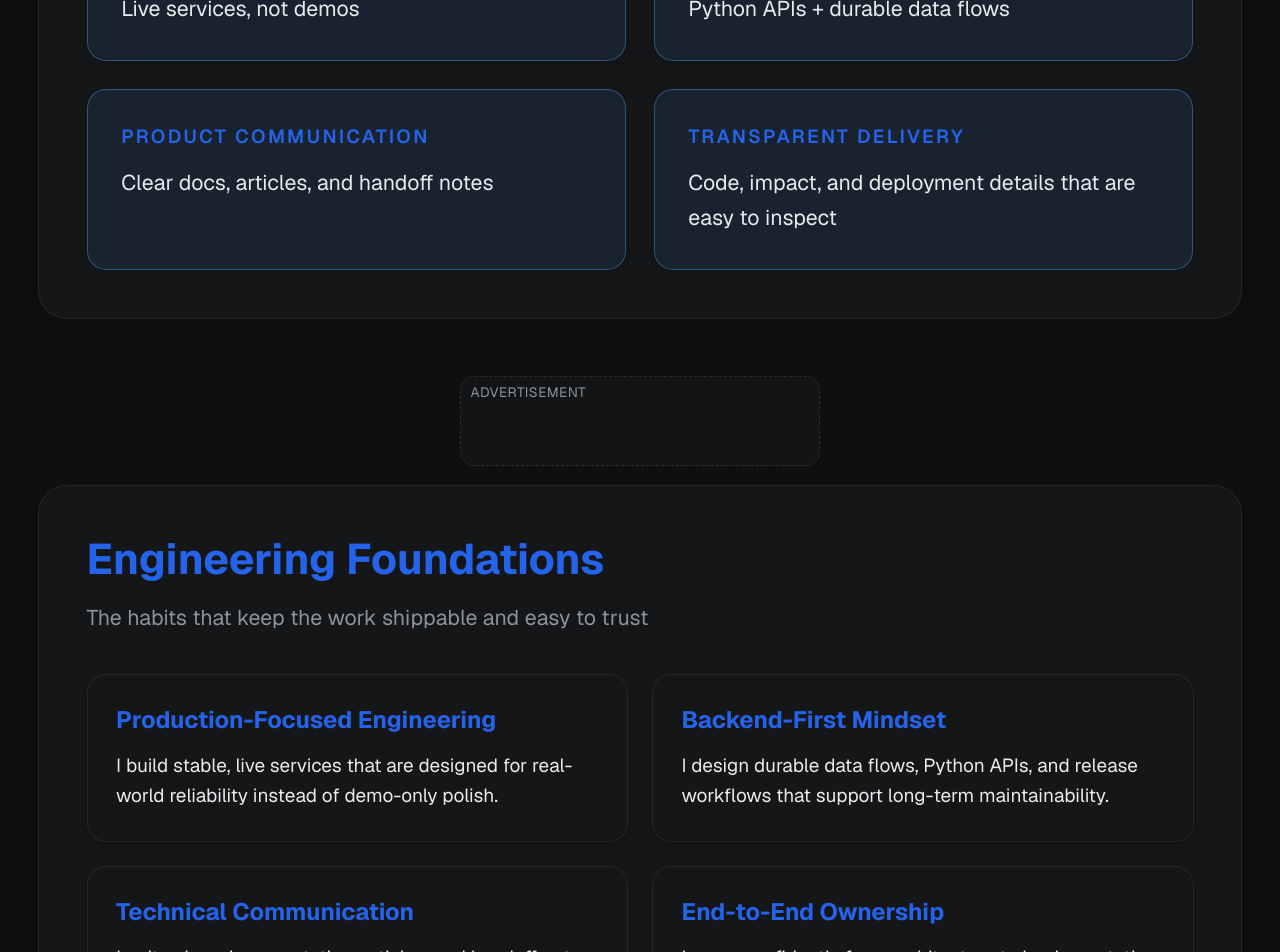
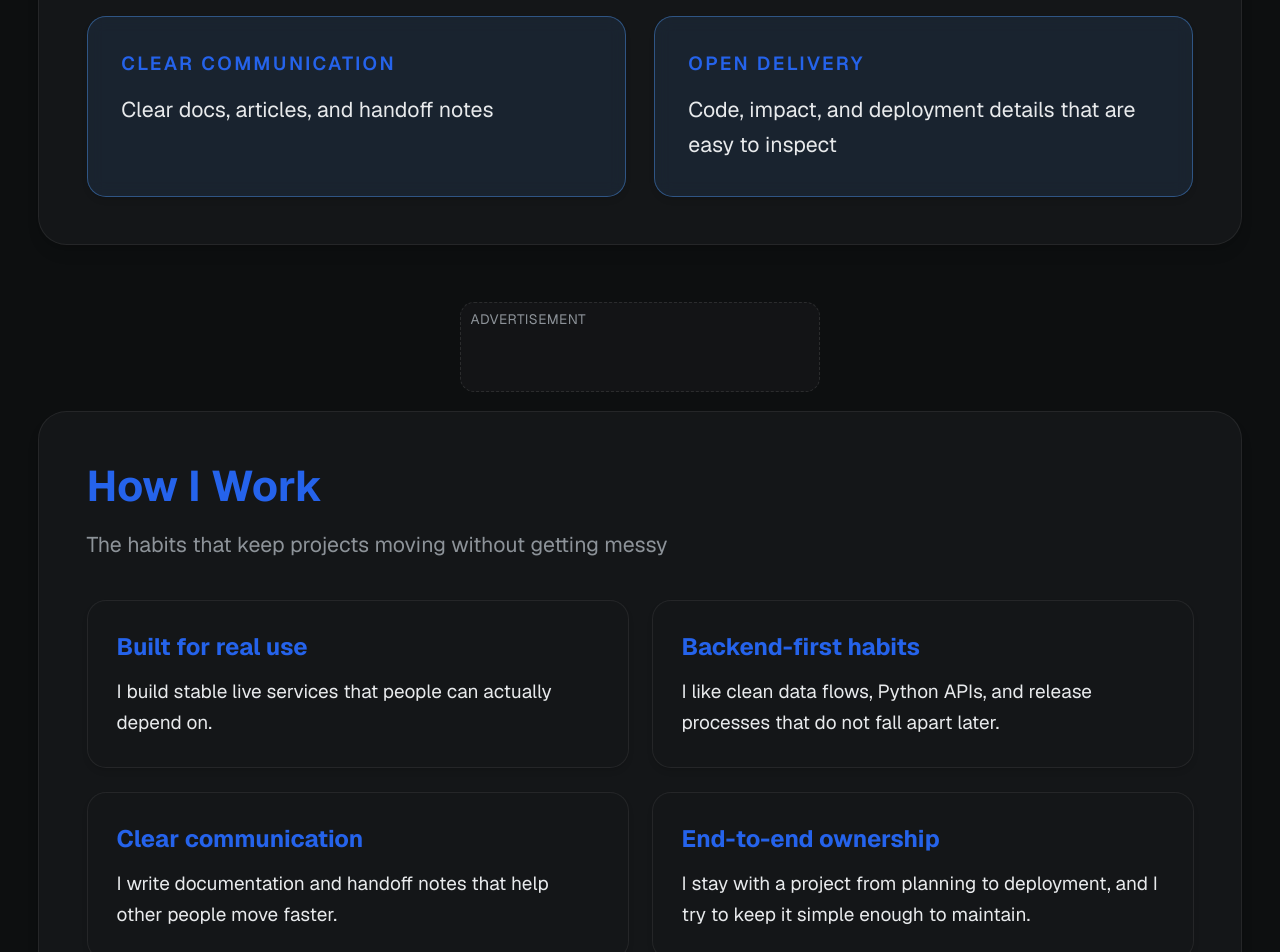
Before and after one commit to Lukas-Bohez/portfolio, a Next.js app: page / in a window 1280 px wide. Shown: the part 1660-2612 px from the top of the page. Built offline with nearby package versions, Linux system fonts and the light colour scheme.

Commit message:
Soften portfolio copy and reveal motion

```diff
--- a/src/app/components/PortfolioComponents.tsx
+++ b/src/app/components/PortfolioComponents.tsx
@@ -130,16 +130,16 @@ export function Hero({ onScrollToProjects, isDark }: { onScrollToProjects: () =>
       </div>
       <div className="relative z-10 grid gap-6 sm:gap-8 lg:grid-cols-[minmax(0,1fr)_auto] lg:items-center">
         <div className="max-w-2xl">
-          <p className="uppercase tracking-[0.12em] sm:tracking-widest text-blue-400 dark:text-blue-200 font-semibold text-xs sm:text-base">Pragmatic code with scalable impact</p>
+          <p className="uppercase tracking-[0.12em] sm:tracking-widest text-blue-400 dark:text-blue-200 font-semibold text-xs sm:text-base">Built to ship and stay usable</p>
           <h1 className="mt-2 text-4xl sm:text-6xl lg:text-7xl font-extrabold leading-tight">Oroka Conner</h1>
           <p className="mt-4 text-base sm:text-xl text-default leading-relaxed">
-            I am a full-stack web developer building production-ready Python and TypeScript systems that are fast to ship, reliable to run, and easy to maintain.
+            I build full-stack Python and TypeScript apps that are straightforward to ship, stable to run, and easy to hand off.
           </p>
           <p className="mt-4 inline-flex rounded-full border border-blue-400 dark:border-blue-200 bg-blue-400/15 dark:bg-blue-400/20 px-3.5 sm:px-6 py-2 sm:py-3 text-xs sm:text-base font-semibold text-contrast">
             Actively interviewing for full-stack web developer roles
           </p>
           <p className="mt-5 sm:mt-6 max-w-2xl text-base sm:text-lg text-default leading-relaxed">
-            I focus on backend architecture, pragmatic UX, and self-hosted delivery from prototype to live product. This portfolio highlights production projects including Quiz The Spire, Convert The Spire Reborn v10.0.6, a dedicated CMS demo with Sanity + Cloudinary, and the Lofi browser extension.
+            I care about backend architecture, clear UX, and deployments that hold up in the real world. This portfolio highlights Quiz The Spire, Convert The Spire Reborn v10.0.6, a CMS demo with Sanity + Cloudinary, and the Lofi browser extension.
           </p>
 
           <div className="mt-7 sm:mt-8 flex flex-wrap gap-3 sm:gap-4">
@@ -336,25 +336,25 @@ export function RecruiterWowStrip() {
 export function Stats() {
   const metrics = [
     {
-      label: 'Production-focused engineering',
+      label: 'Built for real use',
       value: 'Live services, not demos',
     },
     {
-      label: 'Backend-first mindset',
+      label: 'Backend-first habits',
       value: 'Python APIs + durable data flows',
     },
     {
-      label: 'Product communication',
+      label: 'Clear communication',
       value: 'Clear docs, articles, and handoff notes',
     },
     {
-      label: 'Transparent delivery',
+      label: 'Open delivery',
       value: 'Code, impact, and deployment details that are easy to inspect',
     },
   ];
 
   return (
-    <Section id="what-i-do" title="What I Do" subtitle="Value, scope, and delivery shape how I work">
+    <Section id="what-i-do" title="What I Do" subtitle="I keep the work practical, readable, and easy to ship">
       <div className="grid grid-cols-1 gap-4 sm:gap-6 md:grid-cols-2">
         {metrics.map((metric, index) => (
           <motion.article
@@ -377,25 +377,25 @@ export function Stats() {
 export function AboutAndSkills({ isDark }: { isDark: boolean }) {
   const principles = [
     {
-      title: 'Production-Focused Engineering',
-      copy: 'I build stable, live services that are designed for real-world reliability instead of demo-only polish.',
+      title: 'Built for real use',
+      copy: 'I build stable live services that people can actually depend on.',
     },
     {
-      title: 'Backend-First Mindset',
-      copy: 'I design durable data flows, Python APIs, and release workflows that support long-term maintainability.',
+      title: 'Backend-first habits',
+      copy: 'I like clean data flows, Python APIs, and release processes that do not fall apart later.',
     },
     {
-      title: 'Technical Communication',
-      copy: 'I write clear documentation, articles, and handoff notes that reduce support overhead and speed up adoption.',
+      title: 'Clear communication',
+      copy: 'I write documentation and handoff notes that help other people move faster.',
     },
     {
-      title: 'End-to-End Ownership',
-      copy: 'I move confidently from architecture to implementation to deployment, without losing performance or clarity.',
+      title: 'End-to-end ownership',
+      copy: 'I stay with a project from planning to deployment, and I try to keep it simple enough to maintain.',
     },
   ];
 
   return (
-    <Section id="about" title="Engineering Foundations" subtitle="The habits that keep the work shippable and easy to trust">
+    <Section id="about" title="How I Work" subtitle="The habits that keep projects moving without getting messy">
       <div className="grid gap-5 md:grid-cols-2">
         {principles.map((principle, index) => (
           <motion.article
@@ -568,10 +568,10 @@ export function MonetizationShowcase() {
 
         <p className="mt-4 text-sm text-muted leading-relaxed">
           {adState === 'ready'
-            ? 'Ad integration is active. This demonstrates live ad-enabled monetization while preserving clean UX.'
+            ? 'Ad integration is active and the layout stays clean.'
             : adState === 'blocked'
-              ? 'Ad preview is currently blocked by browser/privacy settings. Integration remains implemented and production-ready.'
-              : 'Loading ad integration preview...'}
+              ? 'Ad preview is blocked in this browser, but the integration is wired up.'
+              : 'Loading ad preview...'}
         </p>
       </div>
     </Section>
@@ -589,13 +589,13 @@ export function HumorSection() {
       copy: 'I treat runtime budgets like real currency: spend where it improves outcomes and avoid costly visual noise or premature complexity.',
     },
     {
-      title: 'No Endless Loading Theater',
-      copy: 'Every animation has intent, timing, and an off-ramp so the experience feels dynamic, controlled, and easy to trust.',
+      title: 'No endless loading',
+      copy: 'I keep motion purposeful so the page feels alive without turning into a waiting screen.',
     },
   ];
 
   return (
-    <Section id="philosophy" title="Engineering Philosophy" subtitle="Memorable engineering with playful but professional storytelling">
+    <Section id="philosophy" title="How I Think About Building" subtitle="A few rules I actually try to follow">
       <div className="grid gap-5 md:grid-cols-3">
         {stories.map((story, index) => (
           <motion.article
--- a/src/app/globals.css
+++ b/src/app/globals.css
@@ -243,6 +243,21 @@ body {
   letter-spacing: 0.01em;
 }
 
+[data-reveal] {
+  opacity: 0;
+  transform: translateY(6px);
+  transition: opacity 0.14s ease-out, transform 0.16s cubic-bezier(0.22, 1, 0.36, 1);
+  will-change: opacity, transform;
+}
+
+@media (prefers-reduced-motion: reduce) {
+  [data-reveal] {
+    opacity: 1;
+    transform: none;
+    transition: none;
+  }
+}
+
 .cms-cloud-gallery {
   position: relative;
   overflow: hidden;
```
